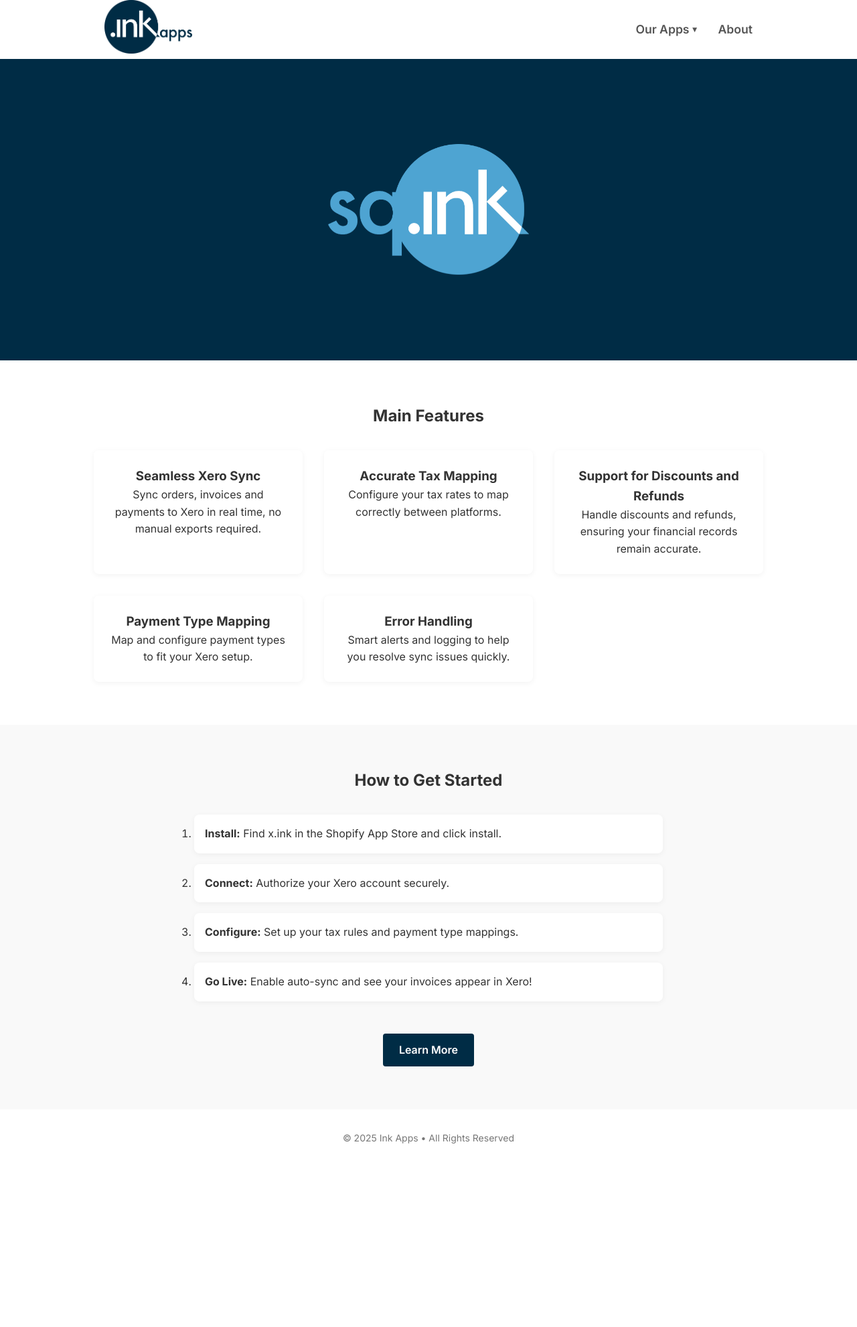
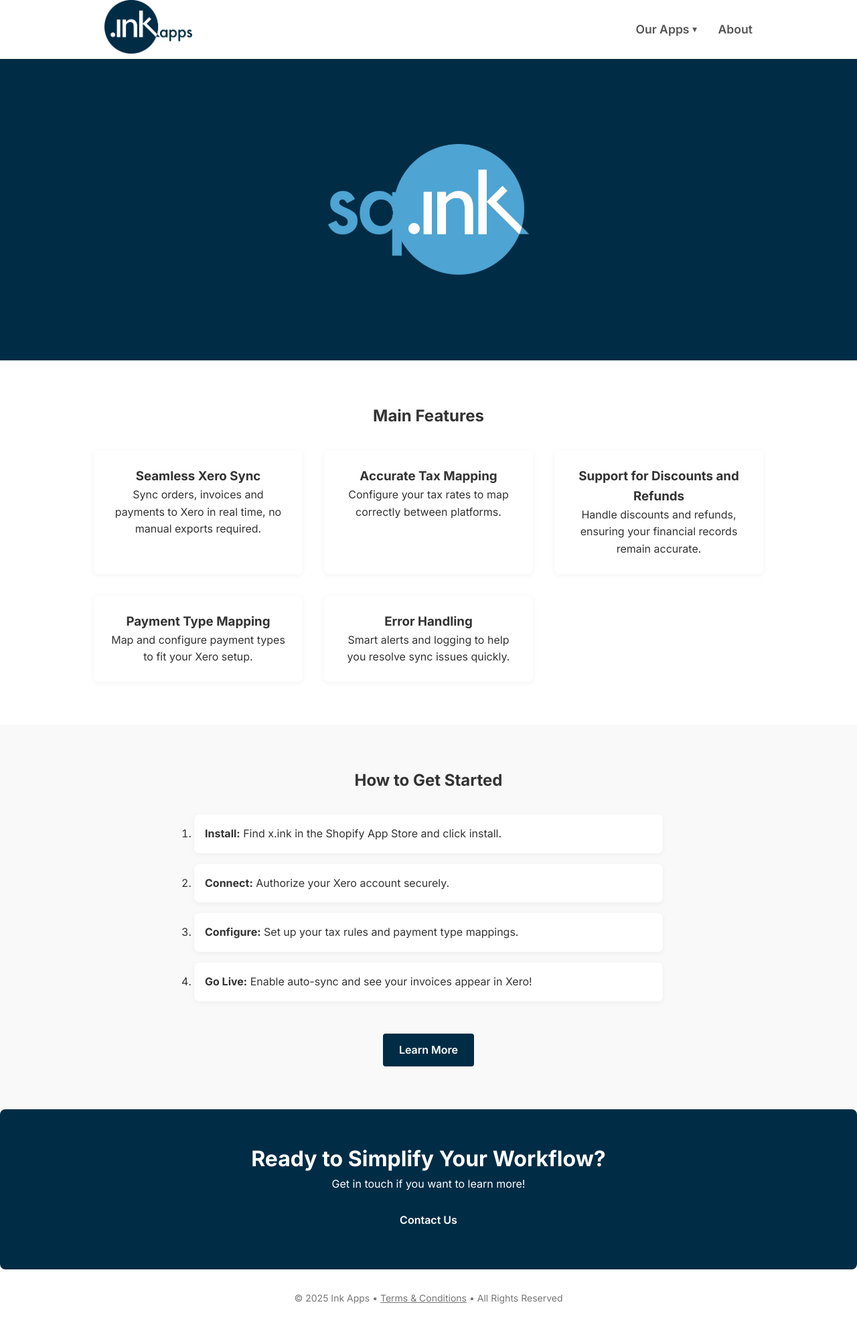
Before and after one commit to ink-apps/ink-apps.github.io, a Jekyll site: the page built from xink/index.html, in a window 1280 px wide. Shown: the whole page at 67% size. Built offline with Jekyll 4.4.1, drawn with Linux system fonts in a browser that asks for light colours; before the commit the page ends 1743 px from its top, so only the background shows below that.

Commit message:
Add a terms page to cover some basic conditions of the business and apps.

```diff
--- a/_layouts/default.html
+++ b/_layouts/default.html
@@ -45,8 +45,15 @@
 
         {{ content }}
 
+        <section class="cta" id="contact" data-aos="fade-up">
+            <h2>Ready to Simplify Your Workflow?</h2>
+            <p>Get in touch if you want to learn more!</p>
+            <a href="mailto:inkapps.tom@gmail.com" class="btn">Contact Us</a>
+        </section>
+
         <footer data-aos="fade-up">
-            &copy; 2025 Ink Apps • All Rights Reserved
+            &copy; 2025 Ink Apps • <a href="/terms/">Terms & Conditions</a> •
+            All Rights Reserved
         </footer>
 
         <!-- AOS Script -->
--- a/index.html
+++ b/index.html
@@ -64,9 +64,3 @@
         </p>
     </div>
 </section>
-
-<section class="cta" id="contact" data-aos="fade-up">
-    <h2>Ready to Simplify Your Workflow?</h2>
-    <p>Get in touch if you want to learn more!</p>
-    <a href="mailto:inkapps.tom@gmail.com" class="btn">Contact Us</a>
-</section>
--- a/styles/styles.css
+++ b/styles/styles.css
@@ -278,6 +278,16 @@
     color: #777;
 }
 
+footer a {
+    color: #777;
+    text-decoration: underline;
+    transition: color 0.3s;
+}
+
+footer a:hover {
+    color: var(--brand-color);
+}
+
 .xink-hero {
     min-height: 50vh;
     background: var(--brand-color);
@@ -364,3 +374,64 @@
     margin-top: 3rem;
     text-align: center;
 }
+
+/* Legal Pages Styling */
+.legal-header {
+    background: var(--brand-color);
+    color: #fff;
+    padding: 4rem 1rem;
+    text-align: center;
+}
+
+.legal-header h1 {
+    font-size: 2.5rem;
+    margin-bottom: 1rem;
+}
+
+.legal-header p {
+    opacity: 0.8;
+}
+
+.legal-content {
+    padding: 4rem 1rem;
+}
+
+.legal-section {
+    max-width: 800px;
+    margin: 0 auto 3rem;
+}
+
+.legal-section:last-child {
+    margin-bottom: 0;
+}
+
+.legal-section h2 {
+    color: var(--brand-color);
+    margin-bottom: 1.5rem;
+    font-size: 1.5rem;
+}
+
+.legal-section p {
+    margin-bottom: 1rem;
+    line-height: 1.7;
+}
+
+.legal-section ul {
+    list-style: disc;
+    margin-left: 1.5rem;
+    margin-bottom: 1rem;
+}
+
+.legal-section li {
+    margin-bottom: 0.5rem;
+}
+
+.legal-section a {
+    color: var(--brand-color);
+    text-decoration: underline;
+    transition: opacity 0.3s;
+}
+
+.legal-section a:hover {
+    opacity: 0.8;
+}
```
Also changed, not shown: terms/index.html (added, +176 -0 lines), 5 other files.
